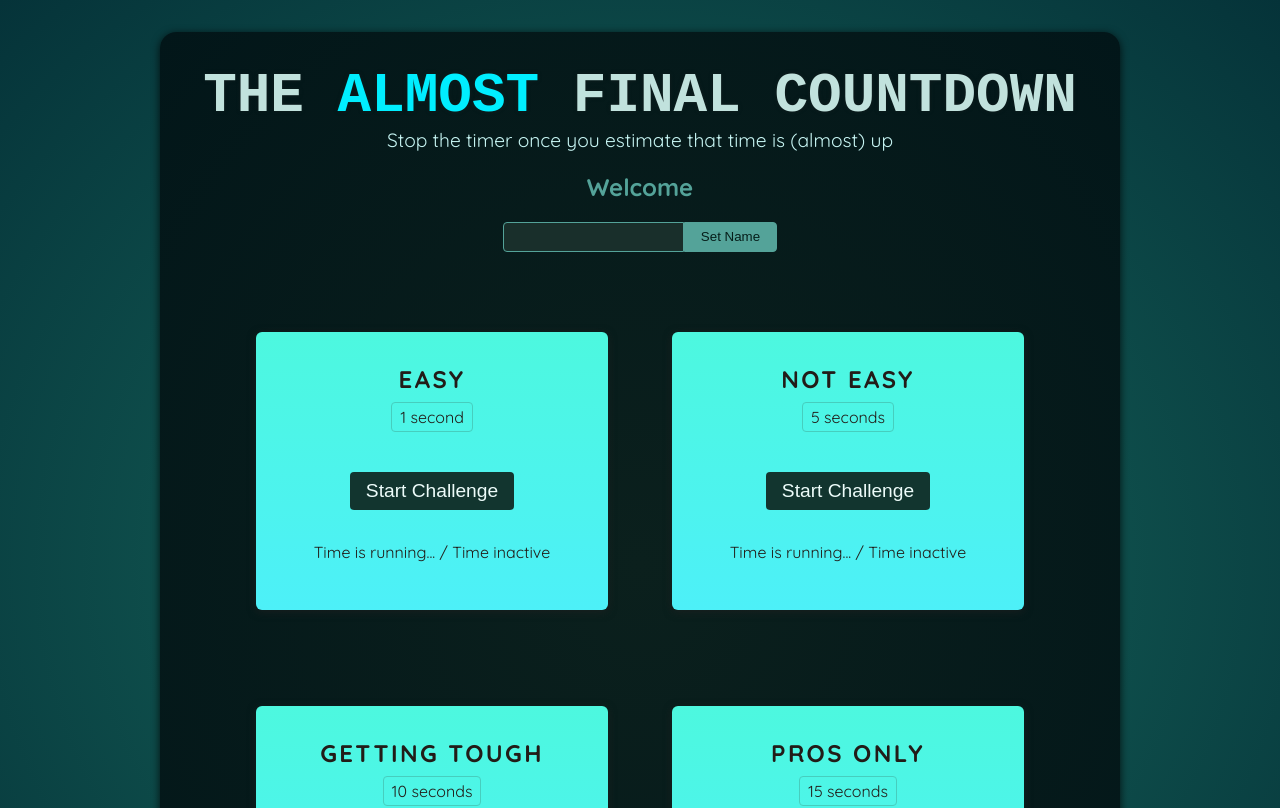
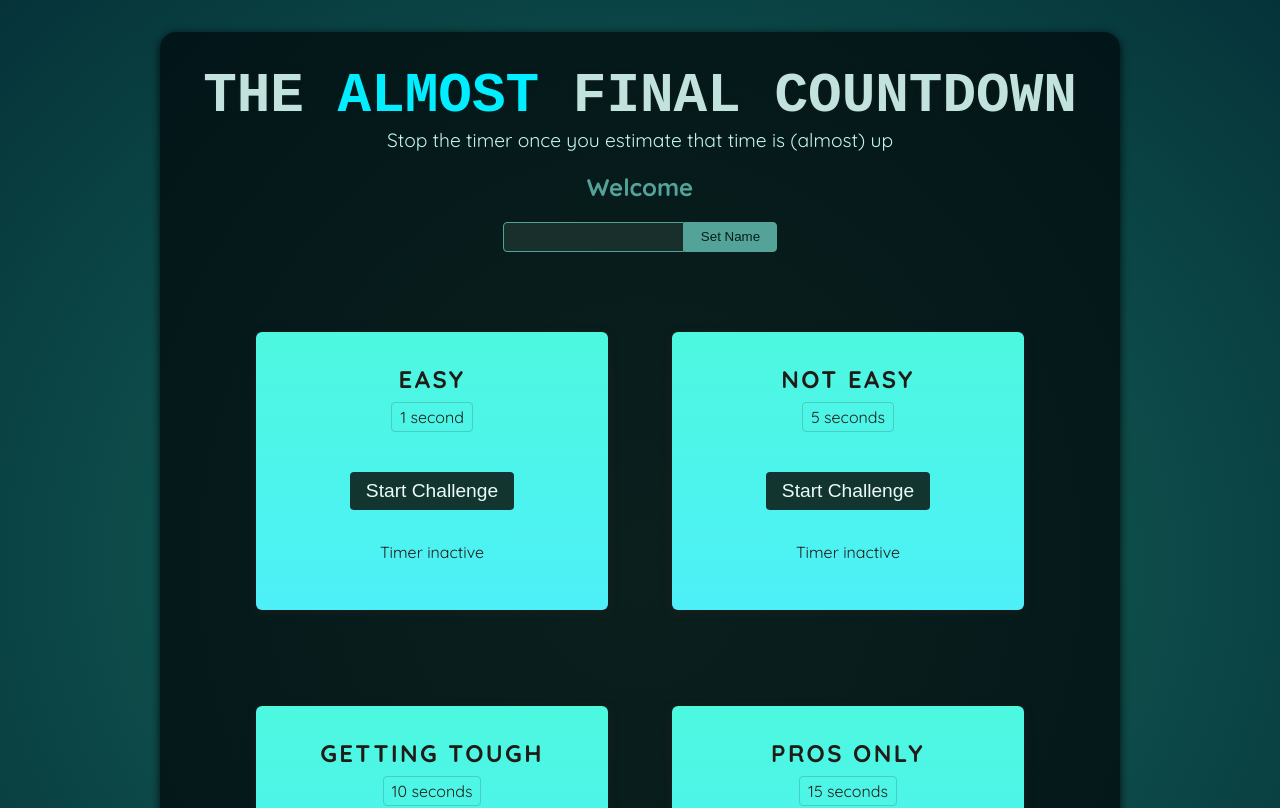
Before and after one commit to GerardGargan/react-timer-game, a React (Vite) app: page / in a window 1280 px wide. Shown: the top 808 px of the page. Built offline with nearby package versions, Linux system fonts and the light colour scheme; a web font is replaced by a local one.

Commit message:
add state and refs

```diff
--- a/src/components/TimerChallenge.jsx
+++ b/src/components/TimerChallenge.jsx
@@ -1,17 +1,37 @@
+import { useState, useRef } from "react";
+
 export default function TimerChallenge({ title, targetTime }) {
+
+    const [timerStarted, setTimerStarted] = useState(false);
+    const [timerExpired, setTimerExpired] = useState(false);
+
+    const timer = useRef();
+
+    function handleStart() {
+        setTimerStarted(true);
+        timer.current = setTimeout(() => {
+            setTimerExpired(true);
+        }, targetTime*1000);
+    }
+
+    function handleStop() {
+        clearTimeout(timer.current);
+    }
+
     return (
         <section className="challenge">
             <h2>{title}</h2>
+            {timerExpired && <p>You lost!</p>}
             <p className="challenge-time">
                 {targetTime} second{targetTime > 1 ? 's' : ''}
             </p>
             <p>
-                <button>
-                    Start Challenge
+                <button onClick={timerStarted ? handleStop : handleStart}>
+                    {timerStarted ? 'Stop' : 'Start'} Challenge
                 </button>
             </p>
-            <p className="">
-                Time is running... / Time inactive
+            <p className={timerStarted ? 'active' : undefined}>
+                {timerStarted ? 'Time is running...' : 'Timer inactive'}
             </p>
         </section>
     );
```
